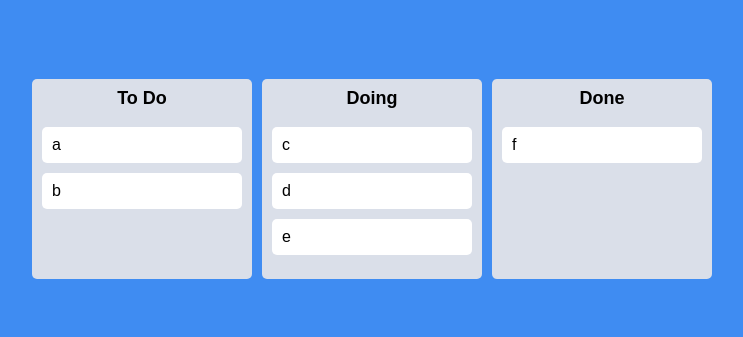
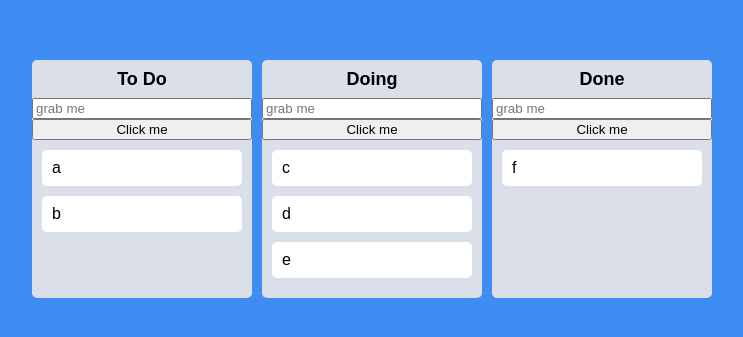
Before and after one commit to yousunzoo/kanban, a React (Create React App) app: page / in a window 1280 px wide. Shown: the part 221-558 px from the top of the page, without its empty margins (268-1011 px from the left). Built offline with nearby package versions, Linux system fonts and the light colour scheme.

Commit message:
what is ref

```diff
--- a/src/Components/Board.tsx
+++ b/src/Components/Board.tsx
@@ -1,3 +1,4 @@
+import { useRef } from "react";
 import { Droppable } from "react-beautiful-dnd";
 import styled from "styled-components";
 import DragabbleCard from "./DragabbleCard";
@@ -25,7 +26,7 @@
 const Area = styled.div<IAreaProps>`
   background-color: ${(props) =>
     props.isDraggingOver
-      ? "#dfe6e9"
+      ? "#ecf0f1"
       : props.isDraggingFromThis
       ? "#b2bec3"
       : "transparent"};
@@ -38,9 +39,19 @@
   boardId: string;
 }
 function Board({ toDos, boardId }: IBoardProps) {
+  const inputRef = useRef<HTMLInputElement>(null);
+  const onClick = () => {
+    inputRef.current?.focus();
+    setTimeout(() => {
+      inputRef.current?.blur();
+    }, 2000);
+  };
+
   return (
     <Wrapper>
       <Title>{boardId}</Title>
+      <input ref={inputRef} placeholder="grab me" />
+      <button onClick={onClick}>Click me</button>
       <Droppable droppableId={boardId}>
         {(magic, snapshot) => (
           <Area
```
Also changed, not shown: 1 other file (tests, documents, lock files or other folders).
